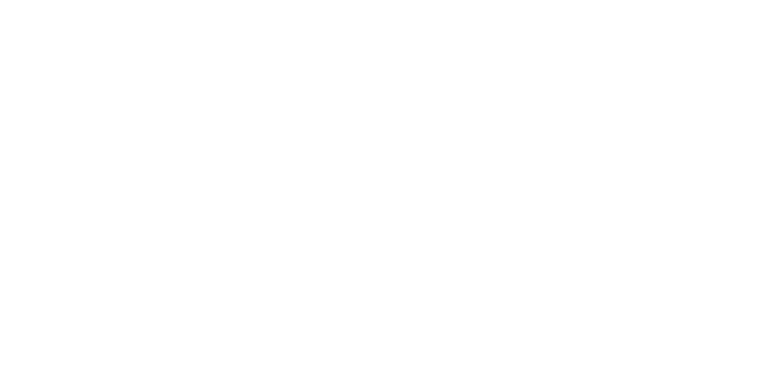
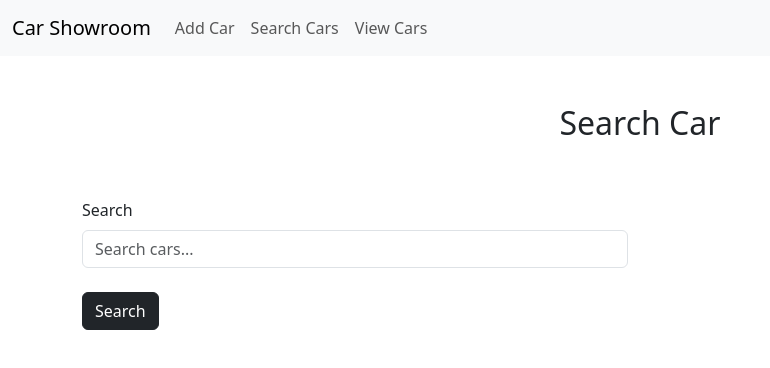
Before and after one commit to a5hil/car-showroom-react-app, a React (Vite) app: page /search-cars in a window 1280 px wide. Before the commit this address had no page. Shown: the top 368 px of the page, without its empty margins (0-770 px from the left). Built offline with nearby package versions, Linux system fonts and the light colour scheme.

Commit message:
Search car added

```diff
--- a/src/App.jsx
+++ b/src/App.jsx
@@ -6,6 +6,7 @@ import './App.css'
 import ViewCar from './Components/ViewCar'
 import { BrowserRouter, Route, Router, Routes } from 'react-router-dom'
 import AddCar from './Components/AddCar'
+import SearchCar from './Components/SearchCar'
 
 function App() {
   const [count, setCount] = useState(0)
@@ -16,6 +17,7 @@ function App() {
         <Routes>
           <Route path="/" element={<AddCar />} />
           <Route path="/view-cars" element={<ViewCar />} />
+          <Route path="/search-cars" element={<SearchCar />} />
         </Routes>
       </BrowserRouter>
     </>
--- a/src/Components/NavBar.jsx
+++ b/src/Components/NavBar.jsx
@@ -13,7 +13,7 @@ const NavBar = () => {
                   <div className="collapse navbar-collapse" id="navbarNavAltMarkup">
                       <div className="navbar-nav">
                           <Link className="nav-link" to="/">Add Car</Link>
-                          {/* <Link className="nav-link" to="/search-cars">Search Cars</Link> */}
+                          <Link className="nav-link" to="/search-cars">Search Cars</Link>
                           {/* <Link className="nav-link" to="/delete-car">Delete Car</Link> */}
                           <Link className="nav-link" to="/view-cars">View Cars</Link>
                       </div>
--- /dev/null
+++ b/src/Components/SearchCar.jsx
@@ -0,0 +1,28 @@
+import React from 'react'
+import NavBar from './NavBar'
+
+const SearchCar = () => {
+    return (
+        <div>
+            <NavBar />
+            <h2 className="text-center p-5">Search Car</h2>
+            <div className="container">
+                <div className="row">
+                    <div className="col col-12 col-sm-12 col-md-12 col-lg-12 col-xl-12 col-xxl-12">
+                        <div className="row g-4">
+                            <div className="col col-12 col-sm-6 col-md-6 col-lg-6 col-xl-6 col-xxl-6">
+                                <label htmlFor="" className="form-label">Search</label>
+                                <input type="text" className="form-control" placeholder="Search cars..." />
+                            </div>
+                            <div className="col col-12 col-sm-12 col-md-12 col-lg-12 col-xl-12 col-xxl-12">
+                                <button className="btn btn-dark">Search</button>
+                            </div>
+                        </div>
+                    </div>
+                </div>
+            </div>
+        </div>
+    )
+}
+
+export default SearchCar
```
